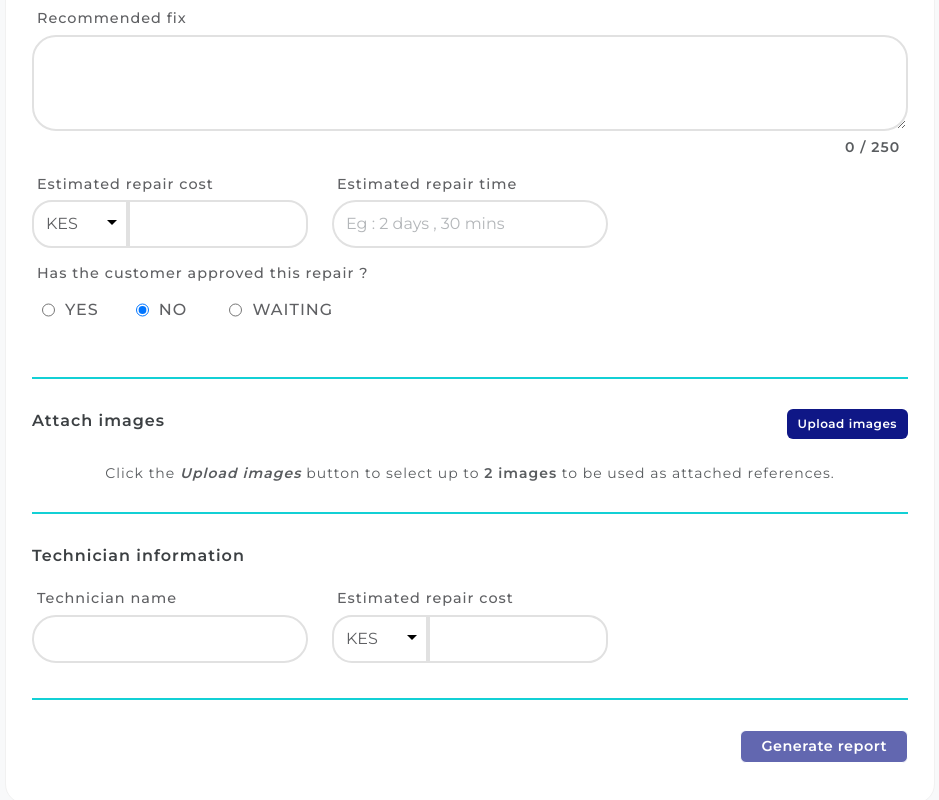
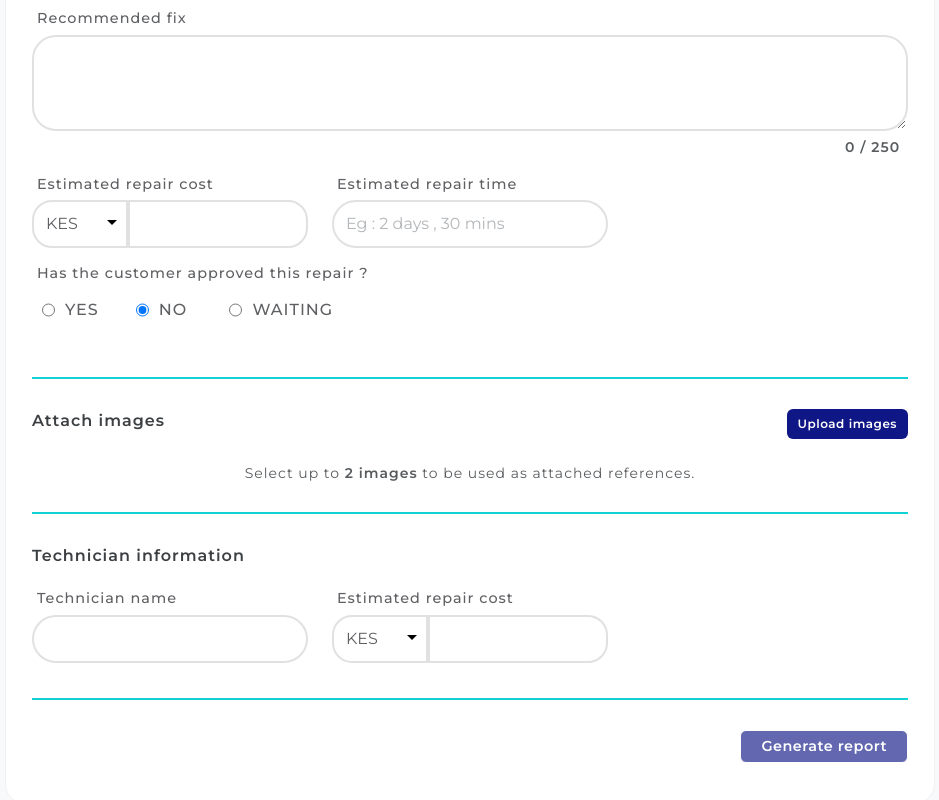
Before and after one commit to Wess58/tecom-rg, an Angular app: page / in a window 1280 px wide. Shown: the part 1138-1938 px from the top of the page, without its empty margins (170-1109 px from the left). Built offline with nearby package versions, Linux system fonts and the light colour scheme.

Commit message:
docs ready for deployment

```diff
--- a/src/app/components/home/home.component.html
+++ b/src/app/components/home/home.component.html
@@ -222,7 +222,7 @@
 
 					<div class="text-center">
 						<small class="text-muted d-block mt-4 mb-2">
-							Click the <strong><i> Upload images </i></strong> button to select up to <strong>2 images</strong> to be used as attached references.
+							Select up to <strong>2 images</strong> to be used as attached references.
 						</small>
 					</div>
 
```
Also changed, not shown: 3 other files (tests, documents, lock files or other folders).
